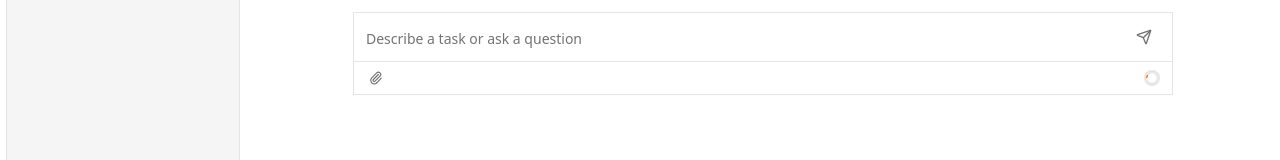
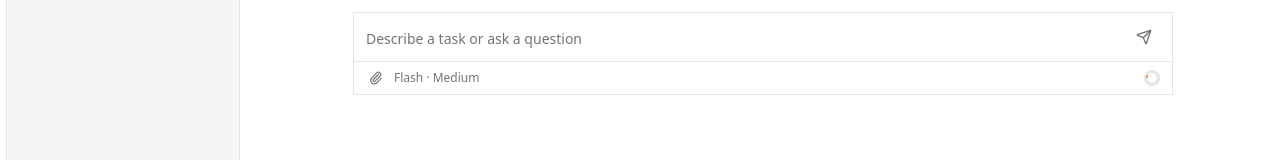
Before and after one commit to meta1top/Meshbot, a Next.js app in the folder apps/web-agent/: page / in a window 1280 px wide. Shown: the part 526-686 px from the top of the page. Built offline with nearby package versions, Linux system fonts and the light colour scheme; no server answers.

Commit message:
chore(web-agent): restore modelName prop for ChatInput
Co-authored-by: Cursor <cursoragent@cursor.com>

```diff
--- a/apps/web-agent/src/app/page.tsx
+++ b/apps/web-agent/src/app/page.tsx
@@ -88,6 +88,7 @@ export default function Home() {
       <div className="mt-8">
         <ChatInput
           onSend={(msg) => console.log("send:", msg)}
+          modelName="Flash · Medium"
           tokenUsage={{ current: 12, max: 128 }}
         />
       </div>
```
